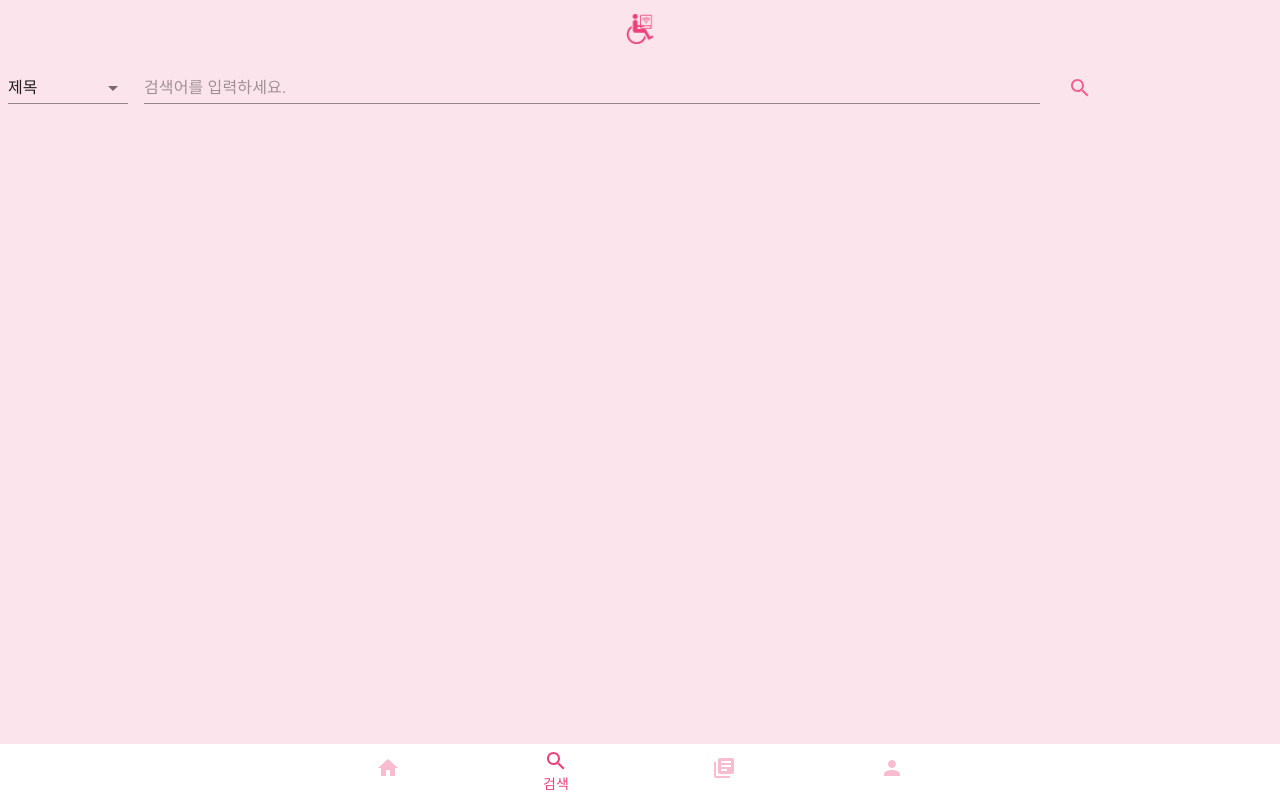
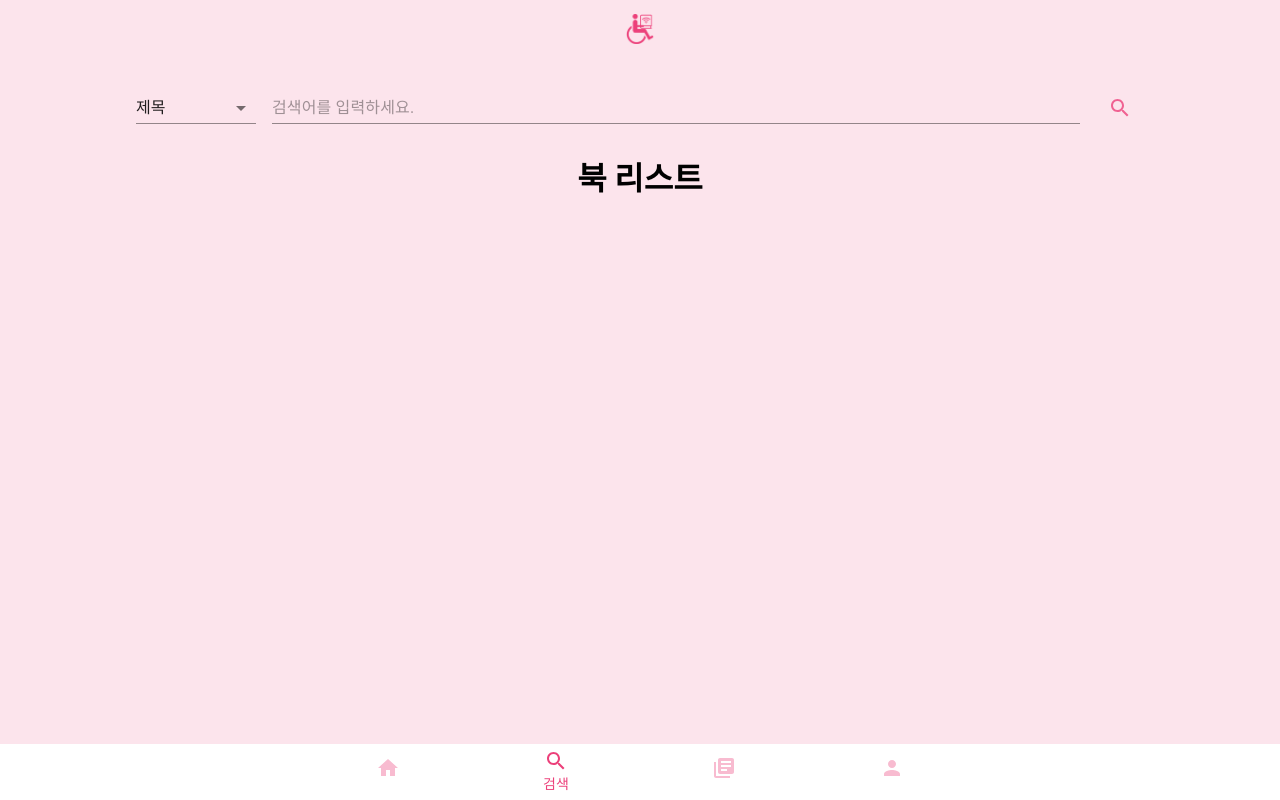
Before and after one commit to yeoro/Comfortabook, a React (Create React App) app in the folder frontend/: page /mainpage in a window 1280 px wide. Both pictures are taken after a click on the button "검색". Built offline with nearby package versions, Linux system fonts and the light colour scheme.

Commit message:
Edit Search

```diff
--- a/frontend/src/components/BookList.tsx
+++ b/frontend/src/components/BookList.tsx
@@ -3,7 +3,7 @@ import React from "react";
 function BookList() {
   return (
     <div>
-      <h1>내 서재</h1>
+      <h1>북 리스트</h1>
     </div>
   );
 }
--- /dev/null
+++ b/frontend/src/components/Library.tsx
@@ -0,0 +1,11 @@
+import React from "react";
+
+function Library() {
+  return (
+    <div>
+      <h1>내 서재</h1>
+    </div>
+  );
+}
+
+export default Library;
--- /dev/null
+++ b/frontend/src/components/Search.css
@@ -0,0 +1,6 @@
+.search {
+  margin-top: 20px;
+  display: flex;
+  flex-direction: column;
+  align-items: center;
+}
--- /dev/null
+++ b/frontend/src/components/Search.tsx
@@ -0,0 +1,25 @@
+import React, { useState, useEffect } from "react";
+
+import SearchBar from "./SearchBar";
+import BookList from "./BookList";
+import "./Search.css";
+
+function Search() {
+  const [selectData, setSelectData] = useState("");
+  const [valueData, setValueData] = useState("");
+
+  const consoleLog = () => {
+    console.log(selectData, valueData);
+  };
+
+  useEffect(consoleLog, [selectData, valueData]);
+
+  return (
+    <div className="search">
+      <SearchBar setSelectData={setSelectData} setValueData={setValueData} />
+      <BookList />
+    </div>
+  );
+}
+
+export default Search;
--- a/frontend/src/components/SearchBar.css
+++ b/frontend/src/components/SearchBar.css
@@ -1,15 +1,15 @@
-.search .MuiInputBase-root {
+.searchBar .MuiInputBase-root {
   margin-top: 0 !important;
 }
 
-.search .MuiSvgIcon-root {
+.searchBar .MuiSvgIcon-root {
   width: 30px !important;
 }
 
-.search .MuiInput-underline:after {
+.searchBar .MuiInput-underline:after {
   border-bottom: 2px solid #f48fb1 !important;
 }
-.makeStyles-searchBar-4 {
+
+.makeStyles-searchBar-5 {
   width: 80vw;
-  margin: 20px auto;
 }
--- a/frontend/src/components/SearchBar.tsx
+++ b/frontend/src/components/SearchBar.tsx
@@ -1,4 +1,4 @@
-import React, { useState } from "react";
+import React, { useState, useEffect } from "react";
 
 import { createStyles, makeStyles, Theme } from "@material-ui/core/styles";
 import MenuItem from "@material-ui/core/MenuItem";
@@ -10,6 +10,7 @@ import { pink } from "@material-ui/core/colors";
 import Button from "@material-ui/core/Button";
 
 import "./SearchBar.css";
+import { EventEmitter } from "events";
 
 const useStyles = makeStyles((theme: Theme) =>
   createStyles({
@@ -40,41 +41,55 @@ const useStyles = makeStyles((theme: Theme) =>
   })
 );
 
-const useInput = (initialValue: string, validator: any) => {
-  const [value, setValue] = useState(initialValue);
+function SearchBar(props: any) {
+  // select
+  const [selector, setSelector] = useState("title");
+  const [searchSelector, setSearchSelector] = useState("title");
 
-  const onChange = (event: any) => {
-    const {
-      target: { value },
-    } = event;
-    let willUpdate = true;
-    if (typeof validator === "function") {
-      willUpdate = validator(value);
-    }
-    if (willUpdate) {
-      setValue(value);
-    }
-  };
-  return { value, onChange };
-};
-
-function SearchBar() {
-  const emptyValue = (value: any) => true;
-  const searchWord = useInput("", emptyValue);
-  const [selector, setSelector] = useState("title");
-
-  const handleChange = (event: React.ChangeEvent<{ value: unknown }>) => {
+  const selectChange = (event: React.ChangeEvent<{ value: unknown }>) => {
     setSelector(event.target.value as string);
   };
 
+  const updateSelector = () => {
+    setSearchSelector(selector);
+  };
+
+  useEffect(updateSelector, [selector]);
+
+  // input
+  const [input, setInput] = useState("");
+  const [searchText, setSearchText] = useState("");
+
+  const inputChange = (event: React.ChangeEvent<{ value: unknown }>) => {
+    setInput(event.target.value as string);
+  };
+
+  const updateInput = () => {
+    setSearchText(input);
+  };
+
+  useEffect(updateInput, [input]);
+
   const classes = useStyles();
 
+  const sendData = () => {
+    props.setSelectData(searchSelector);
+    props.setValueData(searchText);
+  };
+
+  const handleKeyPress = (event: any) => {
+    if (event.key === "Enter") {
+      sendData();
+    }
+  };
+
   return (
+    <div className="searchBar">
       <form className={classes.searchBar} noValidate autoComplete="off">
         <FormControl className={classes.formControl}>
           <Select
             value={selector}
-          onChange={handleChange}
+            onChange={selectChange}
             displayEmpty
             className={classes.selectEmpty}
             inputProps={{ "aria-label": "Without label" }}
@@ -87,12 +102,14 @@ function SearchBar() {
         <TextField
           className={classes.textField}
           placeholder="검색어를 입력하세요."
-        {...searchWord}
+          onChange={inputChange}
+          onKeyPress={handleKeyPress}
         />
-      <Button className={classes.button}>
+        <Button className={classes.button} onClick={sendData}>
           <SearchIcon style={{ color: pink[300] }} />
         </Button>
       </form>
+    </div>
   );
 }
 
--- a/frontend/src/routes/Mainpage.css
+++ b/frontend/src/routes/Mainpage.css
@@ -1,4 +1,4 @@
-.search {
+.mainpage {
   background-color: #fce4ec;
   height: 100vh;
 }
--- a/frontend/src/routes/Mainpage.tsx
+++ b/frontend/src/routes/Mainpage.tsx
@@ -2,10 +2,10 @@ import React from "react";
 
 import Header from "../components/Header";
 import Footer from "../components/Footer";
-import SearchBar from "../components/SearchBar";
+import Search from "../components/Search";
 import Home from "../components/Home";
 import Mypage from "../components/Mypage";
-import Booklist from "../components/BookList";
+import Library from "../components/Library";
 import "./Mainpage.css";
 
 interface Props {
@@ -17,7 +17,7 @@ interface State {
 
 type StatusTypes = "Home" | "Search" | "Library" | "Mypage";
 
-class Search extends React.Component<Props, State> {
+class Mainpage extends React.Component<Props, State> {
   state = {
     mode: this.props.modevalue,
   };
@@ -25,9 +25,9 @@ class Search extends React.Component<Props, State> {
     if (this.state.mode === "Home") {
       return <Home />;
     } else if (this.state.mode === "Search") {
-      return <SearchBar />;
+      return <Search />;
     } else if (this.state.mode === "Library") {
-      return <Booklist />;
+      return <Library />;
     } else if (this.state.mode === "Mypage") {
       return <Mypage />;
     }
@@ -39,7 +39,7 @@ class Search extends React.Component<Props, State> {
   };
   render() {
     return (
-      <div className="search">
+      <div className="mainpage">
         <Header />
         {this.getPage()}
         <Footer changePage={this.changePage} />
@@ -48,4 +48,4 @@ class Search extends React.Component<Props, State> {
   }
 }
 
-export default Search;
+export default Mainpage;
```
Lines whose indentation alone changed are shown as unchanged.
